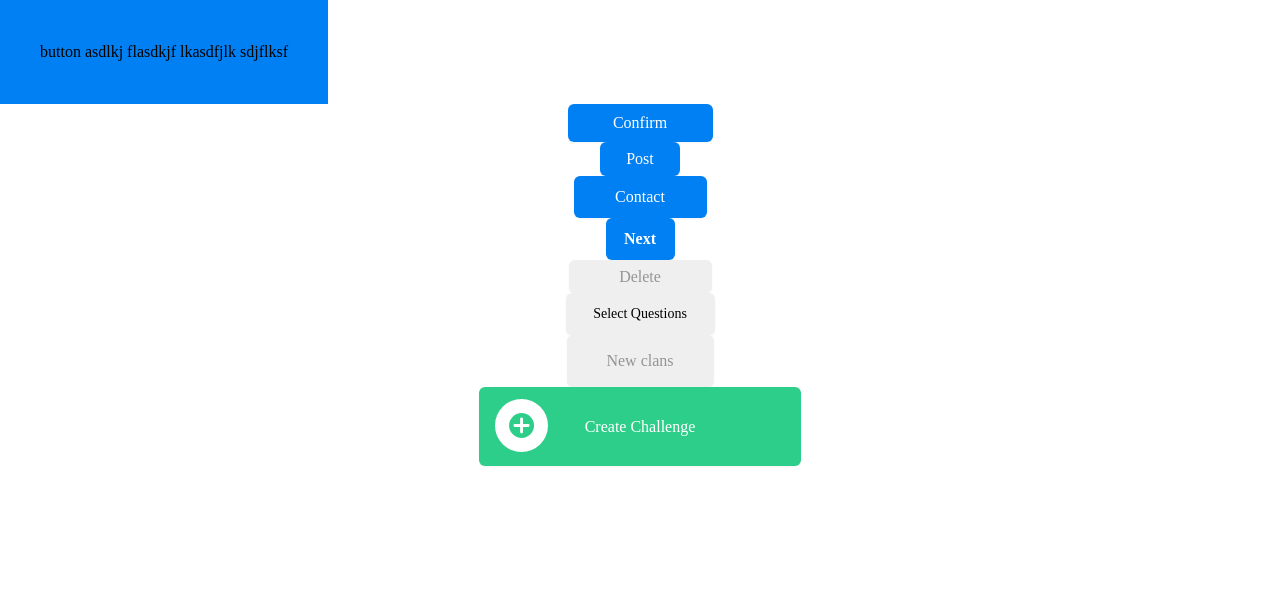
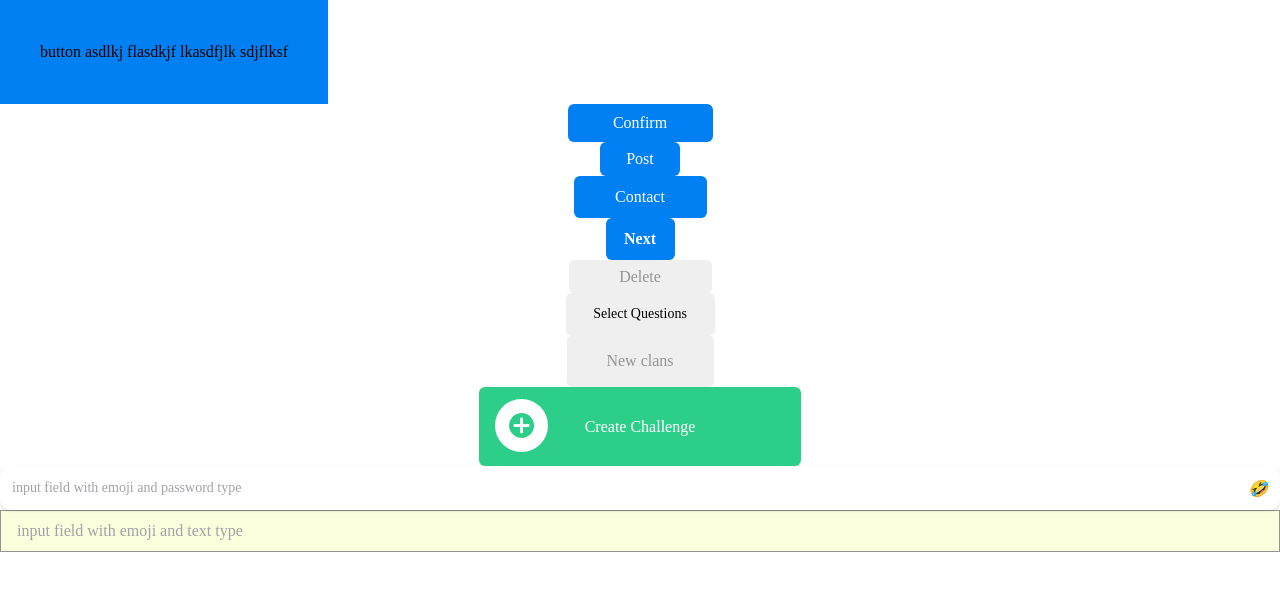
Before and after one commit to v4u-dev/ngt, an Angular app: page / in a window 1280 px wide. Shown: the top 590 px of the page. Built offline with nearby package versions, Linux system fonts and the light colour scheme.

Commit message:
input field attributes added

```diff
--- a/src/app/app.component.html
+++ b/src/app/app.component.html
@@ -7,8 +7,10 @@
 
   </c2c-card> -->
 
-<link rel="stylesheet" href="https://cdnjs.cloudflare.com/ajax/libs/animate.css/4.1.1/animate.min.css" />
-
+<link
+  rel="stylesheet"
+  href="https://cdnjs.cloudflare.com/ajax/libs/animate.css/4.1.1/animate.min.css"
+/>
 
 <!-- <button mat-button>button</button> -->
 <!-- button starts here -->
@@ -23,71 +25,101 @@
   </Yourfeed-btn> -->
 
 <confirm-btn>
-    <button [style.background-color]="confirmBtnColor" [style.height]="confirmBtnHeight" [style.width]="confirmBtnWidth"
-      class="btn block mx-auto shadowfocus:shadow-outline focus:outline-none
-      text-md  text-white  rounded-md shadow-sm	  font-normal  btn ripple">
+  <button
+    [style.background-color]="confirmBtnColor"
+    [style.height]="confirmBtnHeight"
+    [style.width]="confirmBtnWidth"
+    class="btn block mx-auto shadowfocus:shadow-outline focus:outline-none text-md text-white rounded-md shadow-sm font-normal btn ripple"
+  >
     Confirm
   </button>
 </confirm-btn>
 
 <post-btn>
-    <button [style.background-color]="postBtnColor" [style.height]="postBtnHeight" [style.width]="postBtnWidth" class="btn block mx-auto shadowfocus:shadow-outline focus:outline-none
-      text-md  text-white  rounded-md shadow-sm	  font-normal  btn ripple">
+  <button
+    [style.background-color]="postBtnColor"
+    [style.height]="postBtnHeight"
+    [style.width]="postBtnWidth"
+    class="btn block mx-auto shadowfocus:shadow-outline focus:outline-none text-md text-white rounded-md shadow-sm font-normal btn ripple"
+  >
     Post
   </button>
 </post-btn>
 
 <contact-btn>
-    <button [style.background-color]="contactBtnColor" [style.height]="contactBtnHeight" [style.width]="contactBtnWidth"
-      class="btn block mx-auto shadowfocus:shadow-outline focus:outline-none
-      text-md  text-white  rounded-md shadow-sm	  font-normal  btn ripple">
+  <button
+    [style.background-color]="contactBtnColor"
+    [style.height]="contactBtnHeight"
+    [style.width]="contactBtnWidth"
+    class="btn block mx-auto shadowfocus:shadow-outline focus:outline-none text-md text-white rounded-md shadow-sm font-normal btn ripple"
+  >
     Contact
   </button>
 </contact-btn>
 
 <next-btn>
-    <button [style.background-color]="nextBtnColor" [style.height]="nextBtnHeight" [style.width]="nextBtnWidth" class="btn block mx-auto shadowfocus:shadow-outline focus:outline-none
-      text-md  text-white  rounded-md shadow-sm	  font-semibold  btn ripple">
+  <button
+    [style.background-color]="nextBtnColor"
+    [style.height]="nextBtnHeight"
+    [style.width]="nextBtnWidth"
+    class="btn block mx-auto shadowfocus:shadow-outline focus:outline-none text-md text-white rounded-md shadow-sm font-semibold btn ripple"
+  >
     Next
   </button>
 </next-btn>
 
 <delete-btn>
-    <button [style.color]="deleteBtntextcolor" [style.background-color]="deleteBtnColor"
-      [style.height]="deleteBtnHeight" [style.width]="deleteBtnWidth" class="btn block mx-auto shadowfocus:shadow-outline focus:outline-none
-      text-md  rounded-md shadow-sm	  font-normal  btn ripple">
+  <button
+    [style.color]="deleteBtntextcolor"
+    [style.background-color]="deleteBtnColor"
+    [style.height]="deleteBtnHeight"
+    [style.width]="deleteBtnWidth"
+    class="btn block mx-auto shadowfocus:shadow-outline focus:outline-none text-md rounded-md shadow-sm font-normal btn ripple"
+  >
     Delete
   </button>
 </delete-btn>
 
 <selectquestions-btn>
-    <button [style.background-color]="selectquestionsBtnColor" [style.height]="selectquestionsBtnHeight"
-      [style.width]="selectquestionsBtnWidth" class="btn block mx-auto shadowfocus:shadow-outline focus:outline-none
-      text-sm  text-black  rounded-md shadow-sm	  font-normal  btn ripple">
+  <button
+    [style.background-color]="selectquestionsBtnColor"
+    [style.height]="selectquestionsBtnHeight"
+    [style.width]="selectquestionsBtnWidth"
+    class="btn block mx-auto shadowfocus:shadow-outline focus:outline-none text-sm text-black rounded-md shadow-sm font-normal btn ripple"
+  >
     Select Questions
   </button>
 </selectquestions-btn>
 
 <Newclans-btn>
-    <button [style.color]="NewclansBtntextcolor" [style.background-color]="NewclansBtnColor"
-      [style.height]="NewclansBtnHeight" [style.width]="NewclansBtnWidth" class="btn block mx-auto shadowfocus:shadow-outline focus:outline-none
-      text-md  text-white  rounded-md shadow-sm	  font-medium  btn ripple">
+  <button
+    [style.color]="NewclansBtntextcolor"
+    [style.background-color]="NewclansBtnColor"
+    [style.height]="NewclansBtnHeight"
+    [style.width]="NewclansBtnWidth"
+    class="btn block mx-auto shadowfocus:shadow-outline focus:outline-none text-md text-white rounded-md shadow-sm font-medium btn ripple"
+  >
     New clans
   </button>
 </Newclans-btn>
 
 <CreateChallenge-btn>
-    <button [style.background-color]="CreateChallengeBtnColor" [style.height]="CreateChallengeBtnHeight"
-      [style.width]="CreateChallengeBtnWidth" class="btn block mx-auto shadowfocus:shadow-outline focus:outline-none
-      text-md  text-white  rounded-md shadow-sm	  font-medium  btn ripple">
-      <img class="focus:outline-none absolute  -mt-4 ml-4" src="../assets/buttonplusicon.svg">
+  <button
+    [style.background-color]="CreateChallengeBtnColor"
+    [style.height]="CreateChallengeBtnHeight"
+    [style.width]="CreateChallengeBtnWidth"
+    class="btn block mx-auto shadowfocus:shadow-outline focus:outline-none text-md text-white rounded-md shadow-sm font-medium btn ripple"
+  >
+    <img
+      class="focus:outline-none absolute -mt-4 ml-4"
+      src="../assets/buttonplusicon.svg"
+    />
     Create Challenge
   </button>
 </CreateChallenge-btn>
 
 <!-- </ngt-button> -->
 <!-- button ends here -->
-
 
 <!-- <ngt-button [color]= "'blue'" >
     Your feed
@@ -96,4 +128,42 @@
   check on me
   Pradeep
 </ngt-checkbox> -->
-<!-- <ngt-input></ngt-input> -->
+
+
+
+
+
+
+
+
+
+
+
+
+
+
+
+
+
+
+<!-- input component example  -->
+<ngt-input
+  bgColor="#fff"
+  fontcolor="orange"
+  c2cplaceholder="input field with emoji and password type"
+  [Inputtype]="false"
+  emojino="3"
+  c2ctype="password"
+  c2cname="pradeep2"
+></ngt-input>
+<ngt-input
+  bgColor="#fcffdb"
+  fontcolor="orange"
+  c2cplaceholder="input field with emoji and text type"
+  [Inputtype]="true"
+  emojino="3"
+  c2ctype="text"
+  c2cname="pradeep1"
+></ngt-input>
+
+<!--[Inputtype]="false" to check input type  -->
--- a/src/app/ngt-components/input/input.component.html
+++ b/src/app/ngt-components/input/input.component.html
@@ -1,14 +1,33 @@
 <!-- component -->
-<div class="flex">
-    <!-- <span class="text-sm border border-2 rounded-l px-4 py-2 bg-gray-300 whitespace-no-wrap">Label:</span> -->
-    <input name="field_name"  class="border border-2  px-4 py-2 w-full" type="text"  />
-</div>
 
+<!-- Normal input Field -->
+<input
+  *ngIf="!!Inputtype"
+  [style.background-color]="bgColor"
+  [style.color]="fontcolor"
+  placeholder="{{ c2cplaceholder }}"
+  type="{{ c2ctype }}"
+  name="{{ c2cname }}"
+  class="border border-2 px-4 py-2 w-full"
+  type="text"
+/>
 
+<!-- input field with emoji which contains tailwind classes  -->
+<input
+  type="text"
+  *ngIf="!Inputtype"
+  [style.background-color]="bgColor"
+  [style.color]="fontcolor"
+  placeholder="{{ c2cplaceholder }}"
+  type="{{ c2ctype }}"
+  name="{{ c2cname }}"
+  class="px-3 py-3 placeholder-gray-400 text-gray-700 relative bg-white bg-white rounded text-sm shadow outline-none focus:outline-none focus:shadow-outline w-full pr-10"
+/>
+<span
+  *ngIf="!Inputtype"
+  class="z-10 h-full leading-snug font-normal absolute text-center text-gray-400 absolute bg-transparent rounded text-base items-center justify-center w-8 right-0 pr-3 py-3"
+>
+  <i class="fas fa-user">{{ emoji[emojino] }}</i>
+</span>
 
-<div class="relative flex w-full flex-wrap items-stretch mb-3">
-    <input type="text" placeholder="Placeholder" class="px-3 py-3 placeholder-gray-400 text-gray-700 relative bg-white bg-white rounded text-sm shadow outline-none focus:outline-none focus:shadow-outline w-full pr-10"/>
-    <span class="z-10 h-full leading-snug font-normal absolute text-center text-gray-400 absolute bg-transparent rounded text-base items-center justify-center w-8 right-0 pr-3 py-3">
-      <i class="fas fa-user">&#128512;</i>
-    </span>
-  </div>
+<!-- class="px-3 py-3 placeholder-gray-400 text-gray-700 relative bg-white bg-white rounded text-sm shadow outline-none focus:outline-none focus:shadow-outline w-full pr-10" -->
--- a/src/app/ngt-components/input/input.component.ts
+++ b/src/app/ngt-components/input/input.component.ts
@@ -1,4 +1,4 @@
-import { Component, OnInit } from '@angular/core';
+import { Component, OnInit ,Input} from '@angular/core';
 
 @Component({
   selector: 'ngt-input',
@@ -9,6 +9,20 @@ export class InputComponent implements OnInit {
 
   constructor() { }
 
+  @Input() bgColor: string;
+  @Input() fontcolor: string;
+  @Input() fontsize: string;
+  @Input() fontweight:string;
+  @Input() c2cplaceholder:string;
+  @Input() Inputtype:Boolean;
+  @Input() emojino:Number;
+  @Input() c2ctype:string;
+  @Input() c2cname:string;
+
+  // emojis
+  emoji=["😀","😁","😂","🤣","😃","😄","😅","😆","😉","😊","😋","😎"]
+
+
   ngOnInit(): void {
   }
 
```
Lines whose indentation alone changed are shown as unchanged.
